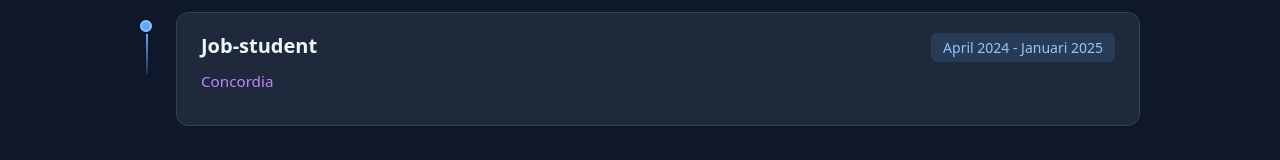
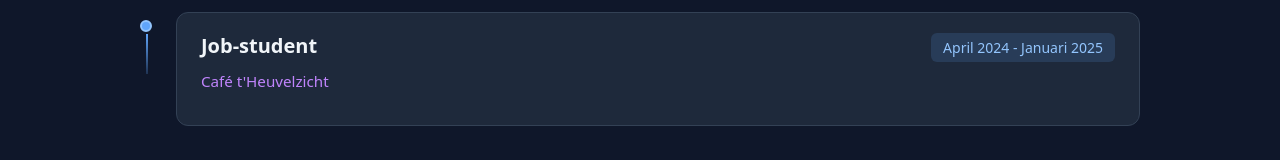
Before and after one commit to Bob-Hereijgers/Portfolio, a React (Create React App) app: page /experiences in a window 1280 px wide. Shown: the part 786-946 px from the top of the page. Built offline with nearby package versions, Linux system fonts and the light colour scheme.

Commit message:
fix company

```diff
--- a/src/components/ExperiencePage/ExperiencePage.tsx
+++ b/src/components/ExperiencePage/ExperiencePage.tsx
@@ -47,7 +47,7 @@ const ExperiencePage: React.FC = () => {
                 <h3>Job-student</h3>
                 <span className="date">April 2024 - Januari 2025</span>
               </div>
-              <p className="company">Concordia</p>
+              <p className="company">Café t'Heuvelzicht</p>
             </div>
           </div>
 
```
